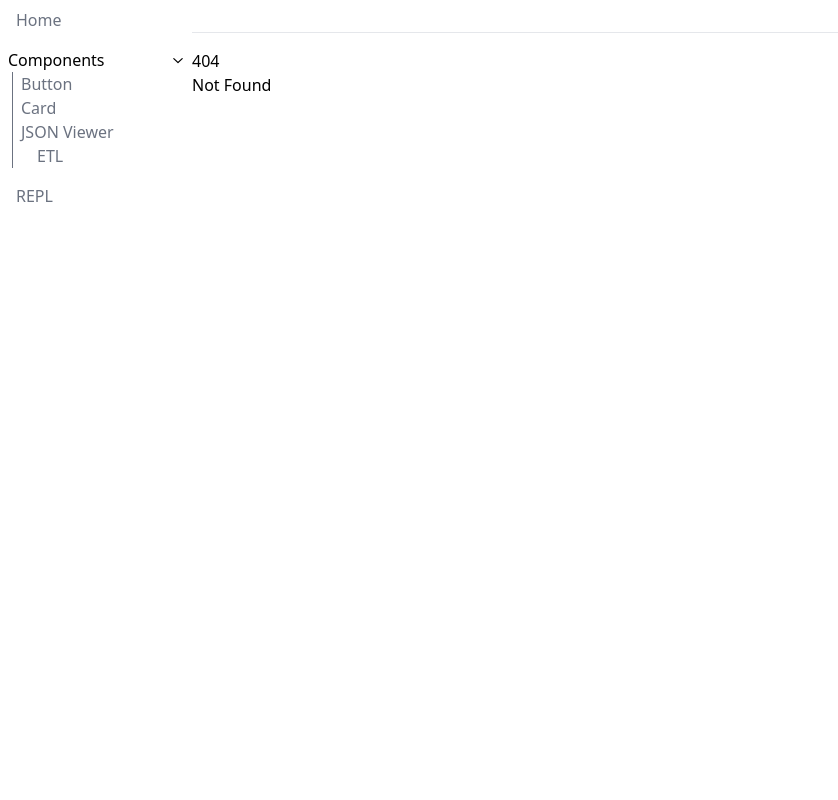
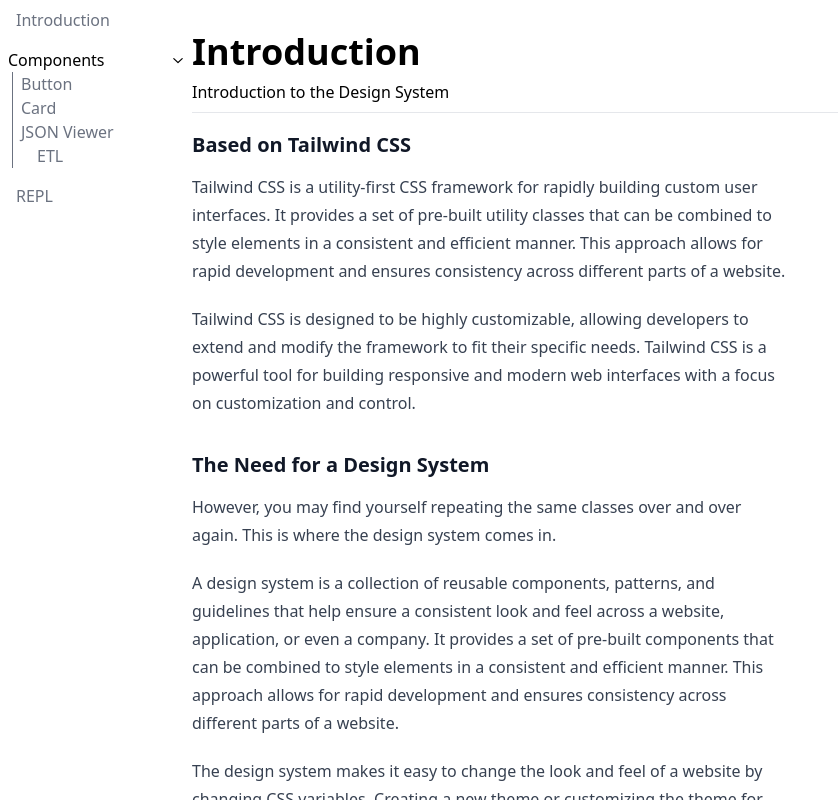
Before and after one commit to Chung-Peter/design-system-sveltekit, a SvelteKit app: page /introduction in a window 1280 px wide. Before the commit this address had no page. Shown: the whole page, without its empty margins (0-838 px from the left). Built offline with nearby package versions, Linux system fonts and the light colour scheme.

Commit message:
add: introduction

```diff
--- a/src/routes/+layout.svelte
+++ b/src/routes/+layout.svelte
@@ -13,9 +13,9 @@
 
 <div class="h-screen w-screen overflow-y-auto">
 	<div class="mx-auto flex max-w-7xl">
-		<nav class="fixed top-0 flex w-48 flex-col overflow-y-auto p-2">
-			<a href={`${base}/`}>Home</a>
-			<details open class="accordion my-4 flex flex-col">
+		<nav class="fixed top-0 flex flex-col overflow-y-auto p-2">
+			<a href={`${base}/introduction`}>Introduction</a>
+			<details open class="accordion my-4">
 				<summary class="accordion-label font-medium">Components</summary>
 				<div class="accordion-content ml-1 flex flex-col border-l border-gray-500">
 					<a href={`${base}/components/button`}>Button</a>
--- /dev/null
+++ b/src/routes/introduction/+page.svelte
@@ -0,0 +1,43 @@
+<script lang="ts">
+</script>
+
+<div class="prose">
+	<h3>Based on Tailwind CSS</h3>
+	<p>
+		Tailwind CSS is a utility-first CSS framework for rapidly building custom user interfaces. It
+		provides a set of pre-built utility classes that can be combined to style elements in a
+		consistent and efficient manner. This approach allows for rapid development and ensures
+		consistency across different parts of a website.
+	</p>
+	<p>
+		Tailwind CSS is designed to be highly customizable, allowing developers to extend and modify the
+		framework to fit their specific needs. Tailwind CSS is a powerful tool for building responsive
+		and modern web interfaces with a focus on customization and control.
+	</p>
+
+	<h3>The Need for a Design System</h3>
+	<p>
+		However, you may find yourself repeating the same classes over and over again. This is where the
+		design system comes in.
+	</p>
+	<p>
+		A design system is a collection of reusable components, patterns, and guidelines that help
+		ensure a consistent look and feel across a website, application, or even a company. It provides
+		a set of pre-built components that can be combined to style elements in a consistent and
+		efficient manner. This approach allows for rapid development and ensures consistency across
+		different parts of a website.
+	</p>
+	<p>
+		The design system makes it easy to change the look and feel of a website by changing CSS
+		variables. Creating a new theme or customizing the theme for various clients is as easy as
+		editing CSS variables.
+	</p>
+
+	<h3>C is for Cascading</h3>
+	<p>
+		The power of the design system lies in the ability to extend and compose styles because of the
+		cascading nature of CSS. This allows you to keep your CSS DRY (Don't Repeat Yourself) by
+		minimizing the redundancy of declaring the same properties over and over again for slight
+		variations.
+	</p>
+</div>
--- /dev/null
+++ b/src/routes/introduction/+page.ts
@@ -0,0 +1,8 @@
+import type { PageLoad } from './$types'
+
+export const load = (async () => {
+	return {
+		title: 'Introduction',
+		description: 'Introduction to the Design System',
+	}
+}) satisfies PageLoad
```
